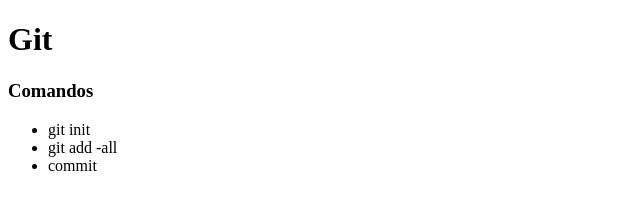
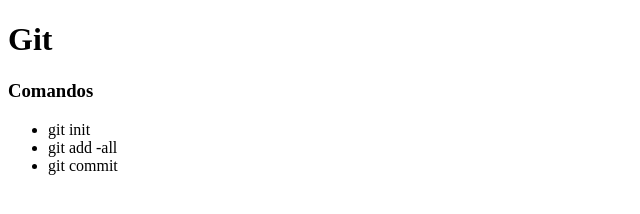
Before and after one commit to AlejandroBonilla/test_page, a plain HTML site: page index.html in a window 1280 px wide. Shown: the full height of the page, 0-640 px from the left. Drawn offline with Linux system fonts and the light colour scheme.

Commit message:
add new change

```diff
--- a/index.html
+++ b/index.html
@@ -14,7 +14,7 @@
     <ul>
         <li>git init</li>
         <li>git add -all</li>
-        <li>commit</li>
+        <li>git commit</li>
     </ul>
 </body>
 
```
